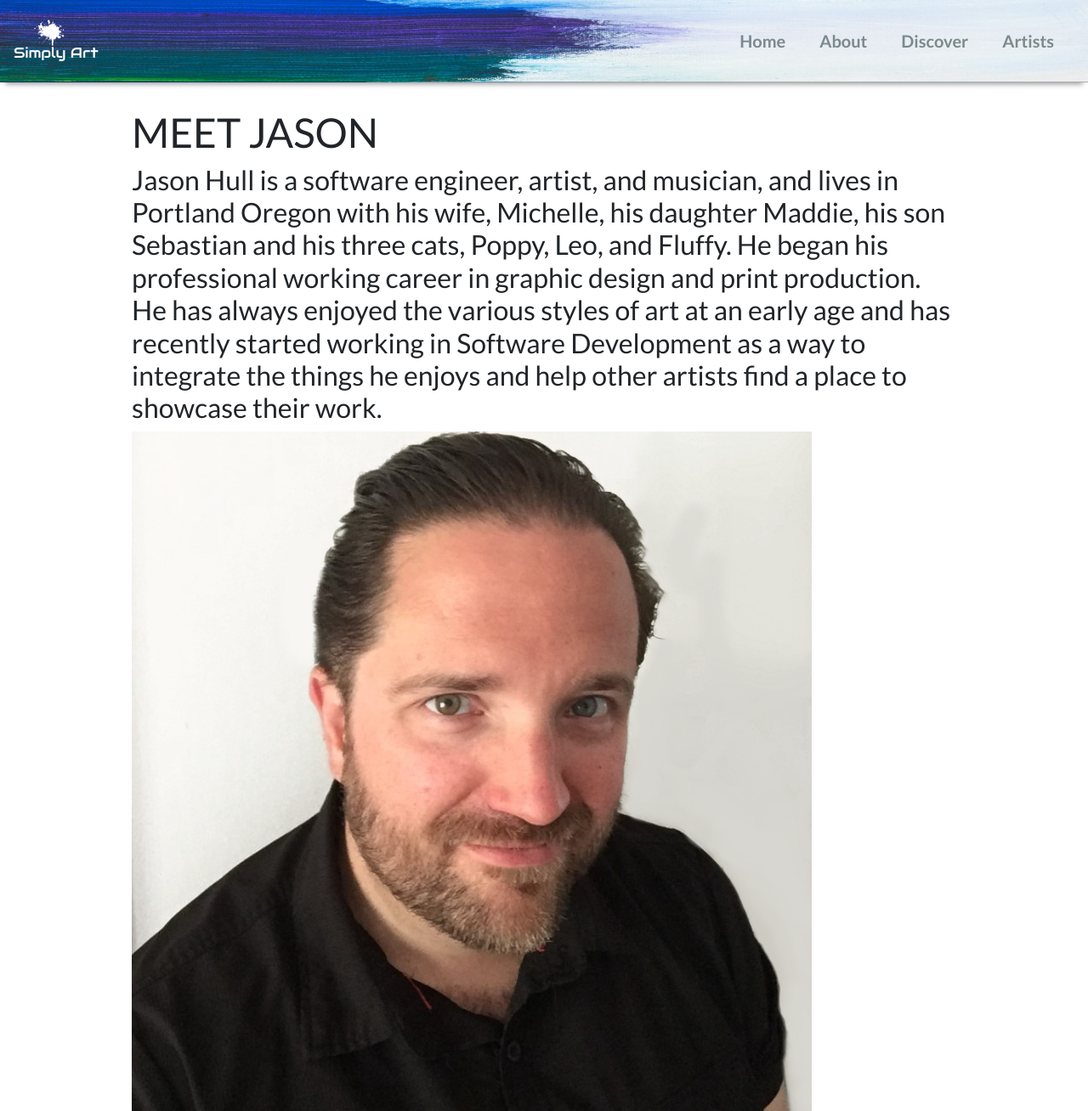
After one commit to aculas/Capstone1, a Flask app: page /about in a window 1280 px wide. The commit adds this page. Shown: the whole page at 85% size. Run offline with Flask 2, Linux system fonts and the light colour scheme; some libraries are stand-ins or nearby versions.

Commit message:
updated routes and added about page

```diff
--- a/app.py
+++ b/app.py
@@ -44,6 +44,16 @@ def discover():
     return render_template('discover.html', search_bar=data['results'][0]['preview_photos'][0]['urls']['regular'])
 
 ##############################################################################
+# About Page
+
+
+@app.route('/about')
+def about():
+    """About Simply Art."""
+
+    return render_template('about.html')
+
+##############################################################################
 # Artists page (page of all artists)
 
 
@@ -56,7 +66,8 @@ def artists():
     data = res.json()
 
     return render_template('artists.html', background=data.get("user").get("profile_image").get("large"),
-                           artist_name=data.get("user").get("name"), location=data.get("location").get("country"), bio=data.get("bio"), portfolio=data.get("user").get("links").get("portfolio"))
+                           artist_name=data.get("user").get("name"), user_name=data.get("user").get("username"),
+                           location=data.get("location").get("country"), bio=data.get("bio"), portfolio=data.get("user").get("portfolio_url"), photos=data.get("user").get("links").get("photos"))
 
 ##############################################################################
 # User signup/login/logout
--- /dev/null
+++ b/templates/about.html
@@ -0,0 +1,19 @@
+{% extends 'base.html' %} {% block content %}
+
+<h1>MEET JASON</h1>
+<h3>
+  Jason Hull is a software engineer, artist, and musician, and lives in Portland
+  Oregon with his wife, Michelle, his daughter Maddie, his son Sebastian and his
+  three cats, Poppy, Leo, and Fluffy. He began his professional working career
+  in graphic design and print production. He has always enjoyed the various
+  styles of art at an early age and has recently started working in Software
+  Development as a way to integrate the things he enjoys and help other artists
+  find a place to showcase their work.
+</h3>
+
+<div class="imageContainer">
+  <a id="imageLink" href="#">
+    <img src="/static/images/jhull.png" alt="" id="bioImage" />
+  </a>
+</div>
+{% endblock %}
--- a/templates/artists.html
+++ b/templates/artists.html
@@ -3,7 +3,7 @@
 <h4>
   No matter the style, or content there are different ways artist express
   themselves. <br> Check out some of our artists below.
-</h3>
+</h4>
 <br />
 <br />
 <div class="imageContainer">
@@ -13,10 +13,12 @@
   <p class="imageDetails">
     <div>
     Artist: <a id="artist">{{artist_name}}</a> <br>
+    Username: <a id="username">{{user_name}}</a> <br>
     Bio: <a id="bio">{{bio}}</a> <br>
     Location: <a id="location">{{location}}</a> <br>
     Portfolio: <a id="portfolio" href="{{portfolio}}">{{portfolio}}</a>
   </div>
+
   </p>
 </div>
 {% endblock %}
--- a/templates/base.html
+++ b/templates/base.html
@@ -37,6 +37,9 @@
             <a class="nav-link pr-3 text-dark" href="/">Home</a>
           </li>
           <li class="nav-item">
+            <a class="nav-link pr-3 text-dark" href="/about">About</a>
+          </li>
+          <li class="nav-item">
             <a class="nav-link pr-3 text-dark" href="/discover">Discover</a>
           </li>
           <li class="nav-item">
--- a/templates/home-anon.html
+++ b/templates/home-anon.html
@@ -1,6 +1,5 @@
 {% extends 'base.html' %} {% block content %}
 <div class="home-hero">
-  <h1>Discover New Artist!</h1>
   <h4>New to Simply Art?</h4>
   <p>Sign up now to get your own personalized Art Page!</p>
   <a href="/signup" class="btn btn-primary">Sign up</a>
```
Also changed, not shown: static/images/jhull.png (added), 1 other file.
